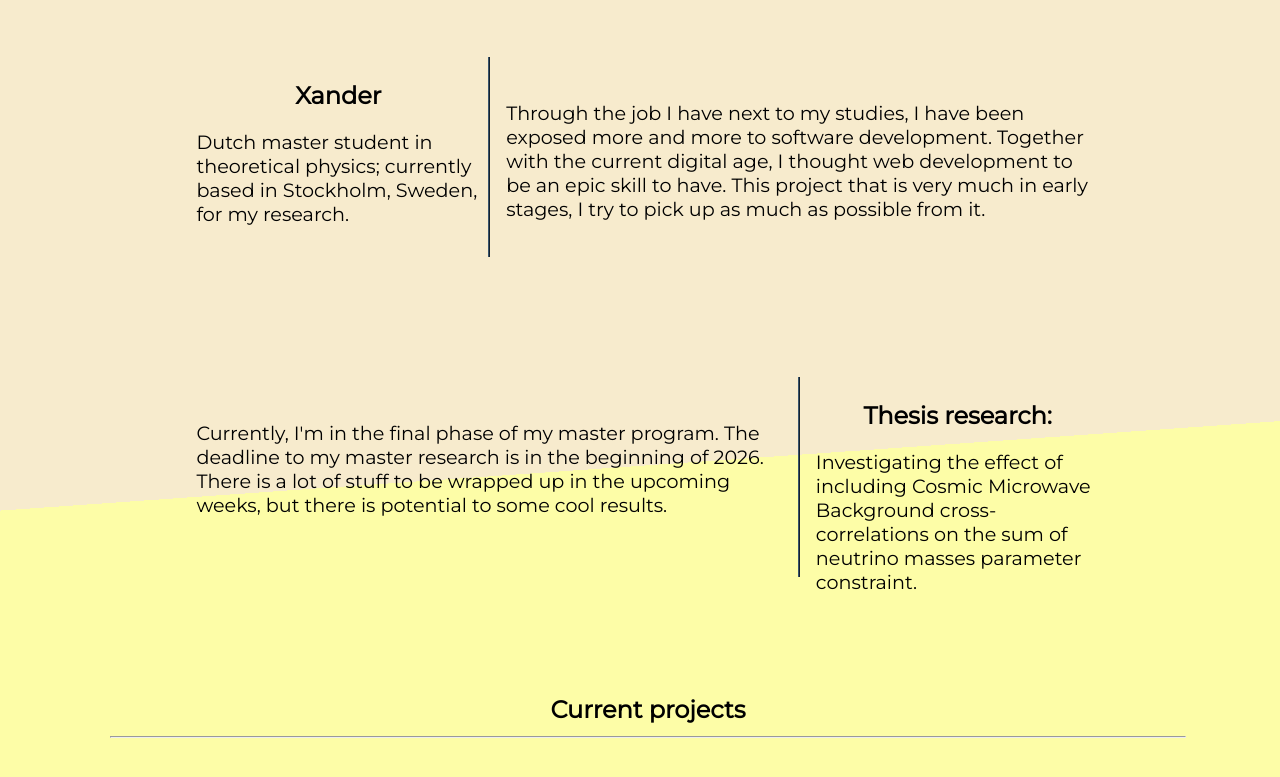
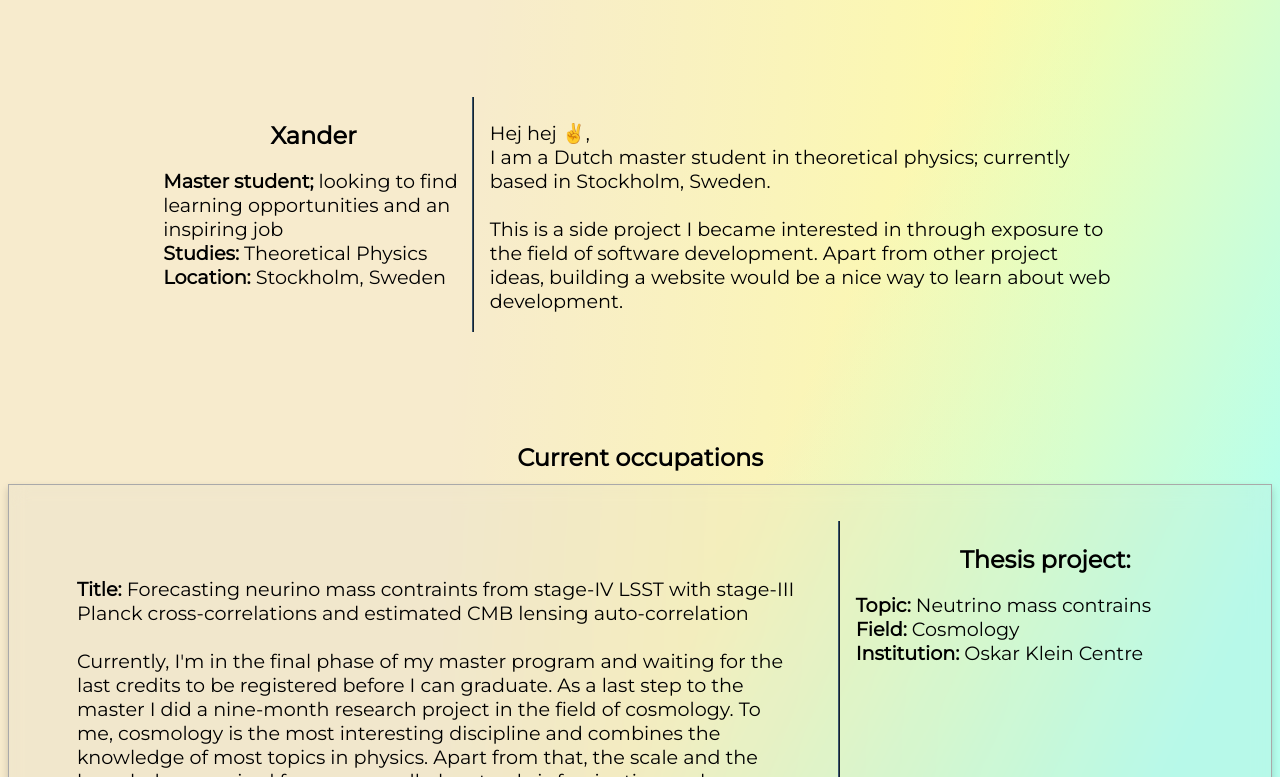
Before and after one commit to XanderHenrik/XanderHenrik.github.io, a plain HTML site: page index.html in a window 1280 px wide. Shown: the part 226-1003 px from the top of the page. Drawn offline with Linux system fonts and the light colour scheme.

Commit message:
Checked in again and changed the linear gradients, some grid stuff

```diff
--- a/fan.css
+++ b/fan.css
@@ -17,27 +17,36 @@
     --color3: #fdfda7;
     --color4: #b6ffee;
     --color5: #4890cf;
+    --transparant: rgba(199, 199, 199, 0);
 }
 
 body {
     color: var(--text-color);
-    padding: min(10em, 8%);
+    /* padding: min(10em, 8%); */
+    margin-top: 150px;
     font-size: 1.5rem;
-    width: 100vw;
-    height: max(100vh, 100%);
+    /* width: 100vw; */
+    /* height: max(100vh, 100%); */
     /* height: 100dvh; */
-    background-image: linear-gradient(176deg,
+    /* background-image: linear-gradient(176deg, */
         /* #f7ebcd 40%,
         #fdfda7 40%, #fdfda7 75%,
         #b6ffee 75%, #b6ffee 90%,
         #4890cf 90%); */
-        var(--color2) 40%,
+        /* var(--color2) 40%,
         var(--color3) 40%, var(--color3) 75%,
         var(--color4) 75%, var(--color4) 90%,
-        var(--color5) 90%);
+        var(--color5) 90%); */
+
+        /* Experimental background: */
+        background-color: var(--color2);
+        background-image:
+        repeating-linear-gradient(178deg, var(--transparant), var(--transparant) 70%, var(--color5) 90%, var(--color5)),
+        repeating-linear-gradient(115deg, var(--transparant), var(--transparant) 50%, var(--color4) 75%, var(--color4)),
+        repeating-linear-gradient(93.5deg, var(--transparant), var(--transparant) 35%, var(--color3) 80%, var(--color3));
 }
 
-/* TODO: fix an actual dark mode, everyone wants to see it */
+/* Dark mode toggle */
 /* -------------------------------------------------------------------------- */
 .darkmode {
     --text-color: #ffffff;
@@ -155,9 +164,9 @@ body {
 /* General content structure; main column, break-out and full-width */
 /* -------------------------------------------------------------------------- */
 .text-grid{
-    --grid-padding: 1rem;
-    --main-size: minmax(80%, 60ch);
-    --breakout-size: minmax(0, 20ch);
+    /* --grid-padding: 1rem; */
+    --main-size: minmax(70%, 60ch);
+    --breakout-size: minmax(0, 50ch);
     --max-width-size: minmax(0, 10ch);
 
 
@@ -179,12 +188,13 @@ body {
 }
 
 
-/* Sub-grid; three columns */
+/* Sub-grid; Additional content grid featuring three columns */
 /* -------------------------------------------------------------------------- */
 .content-subgrid {
     display: grid;
     grid-template-columns: 1fr 10px 1fr 10px 1fr;
     height: auto;
+    width: auto;
     gap: 0.5rem;
     column-fill: balance;
     column-rule: #121212 1px solid;
@@ -194,7 +204,7 @@ body {
 .content-subgrid > .vertical-line {
          border-left:1px solid #38546d;
          border-right:1px solid #16222c;
-         height:200px;
+         height: auto;
          /* position:absolute; */
          /* right:249px; */
          /* top:10px; */
@@ -291,6 +301,7 @@ img {
     aspect-ratio: 1 / 1;
     object-fit: cover;
     border-radius: 0.5rem;
+    border: 0.5px solid var(--text-color);
 }
 
 
--- a/index.html
+++ b/index.html
@@ -14,7 +14,7 @@
 </head>
 
 <body>
-    <div class="site-header">
+    <div class="site-header text-grid">
         <nav class="navbar">
             <a class="site-logo" href="./index.html">X-15</a>
             <ul class="nav-items">
@@ -38,46 +38,77 @@
         <br>
         <section class="content-subgrid">
             <div>
-                <h3>Xander</h3>
+                <h3> Xander</h3>
                 <p>
-                    Dutch master student in theoretical physics; currently based
-                    in Stockholm, Sweden, for my research.
+                    <strong>Master student;</strong> looking to find learning
+                    opportunities and an inspiring job
+                    <br>
+                    <strong>Studies: </strong> Theoretical Physics
+                    <br>
+                    <strong>Location: </strong> Stockholm, Sweden
+                    <br>
                 </p>
             </div>
 
             <div class="vertical-line"></div>
 
-            <div class="across_3_cols" style="padding-top: 1.25rem;">
+            <div class="across_3_cols" style="padding: 1.rem;">
                 <h3> </h3>
                 <p>
-                    Through the job I have next to my studies, I have been
-                    exposed more and more to software development. Together with
-                    the current digital age, I thought web development to be an
-                    epic skill to have. This project that is very much in early
-                    stages, I try to pick up as much as possible from it.
+                    Hej hej ✌️,
+                    <br>
+                    I am a Dutch master student in theoretical physics;
+                    currently based in Stockholm, Sweden.
+                    <br>
+                    <br>
+                    This is a side project I became interested in through
+                    exposure to the field of software development. Apart from
+                    other project ideas, building a website would be a nice way
+                    to learn about web development.
                 </p>
             </div>
+        </section>
+    </div>
 
+    <br>
+    <br>
+    <br>
 
-            <div class="across_3_cols" style="padding-top: 1.25rem;">
+    <h3>Current occupations</h3>
+    <div class="text-grid">
+        <section class="content-subgrid glass-card max-width" style="margin: 0%; padding: 0em, 1em; border-radius: 0%;">
+            <div class="across_3_cols main" style="padding: 2rem;">
                 <h3> </h3>
-                <p>
-                    Currently, I'm in the final phase of my master program. The
-                    deadline to my master research is in the beginning of 2026.
+                <p class="main">
+                    <strong>Title:</strong> Forecasting neurino mass contraints
+                    from stage-IV LSST with stage-III Planck cross-correlations
+                    and estimated CMB lensing auto-correlation
+                    <br>
+                    <br>
 
-                    There is a lot of stuff to be wrapped up in the upcoming
-                    weeks, but there is potential to some cool results.
+                    Currently, I'm in the final phase of my master program and
+                    waiting for the last credits to be registered before I can
+                    graduate.
+                    As a last step to the master I did a nine-month research
+                    project in the field of cosmology. To me, cosmology is the
+                    most interesting discipline and combines the knowledge of
+                    most topics in physics. Apart from that, the scale and the
+                    knowledge acquired from our small planet only is fascinating
+                    and impressive.
                 </p>
             </div>
 
             <div class="vertical-line"></div>
 
             <div>
-                <h3>Thesis research:</h3>
+                <h3>Thesis project:</h3>
                 <p>
-                    Investigating the effect of including Cosmic Microwave
-                    Background cross-correlations on the sum of neutrino masses
-                    parameter constraint.
+                    <strong>Topic:</strong> Neutrino mass contrains
+                    <br>
+                    <strong>Field:</strong> Cosmology
+                    <br>
+                    <strong>Institution:</strong> Oskar Klein Centre
+                    <br>
                 </p>
             </div>
 
```
Also changed, not shown: pages/gallery.html (+14 -7 lines), pages/travels.html (+1 -0 lines), 1 other file.
